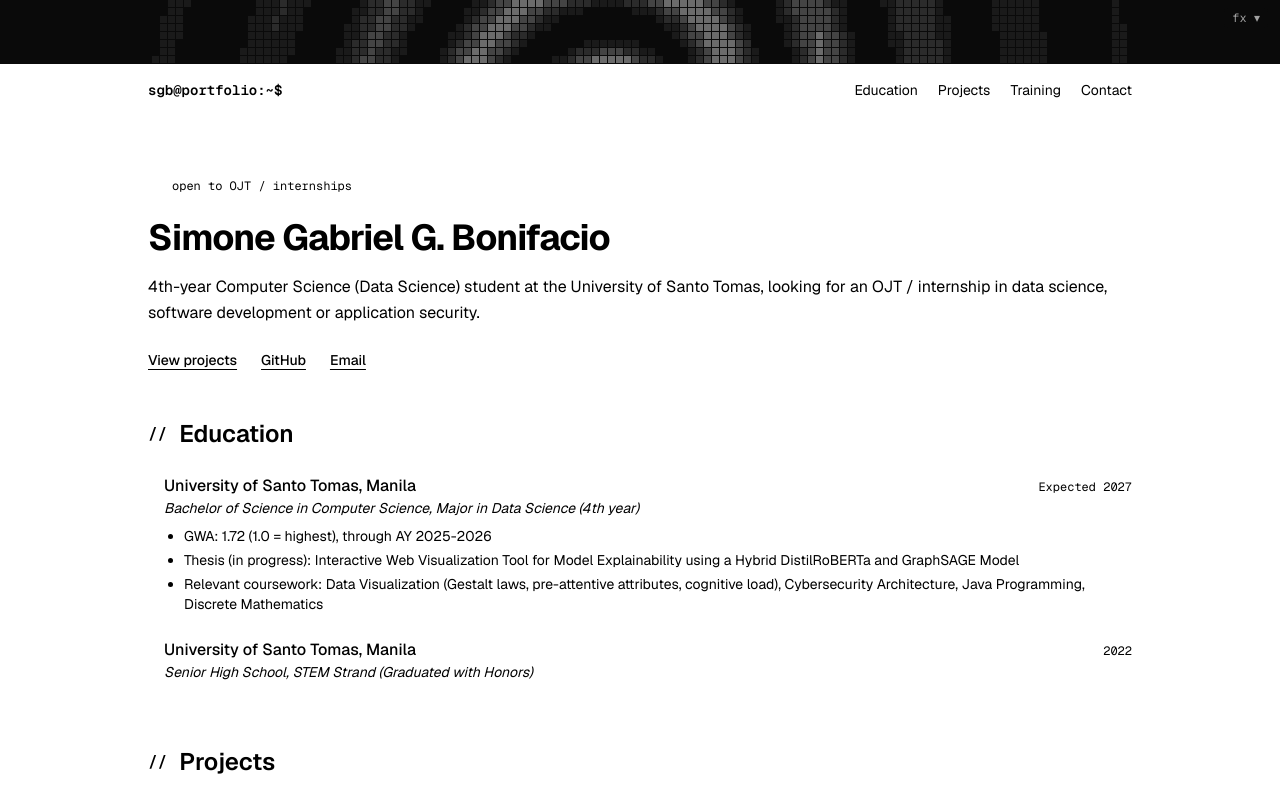
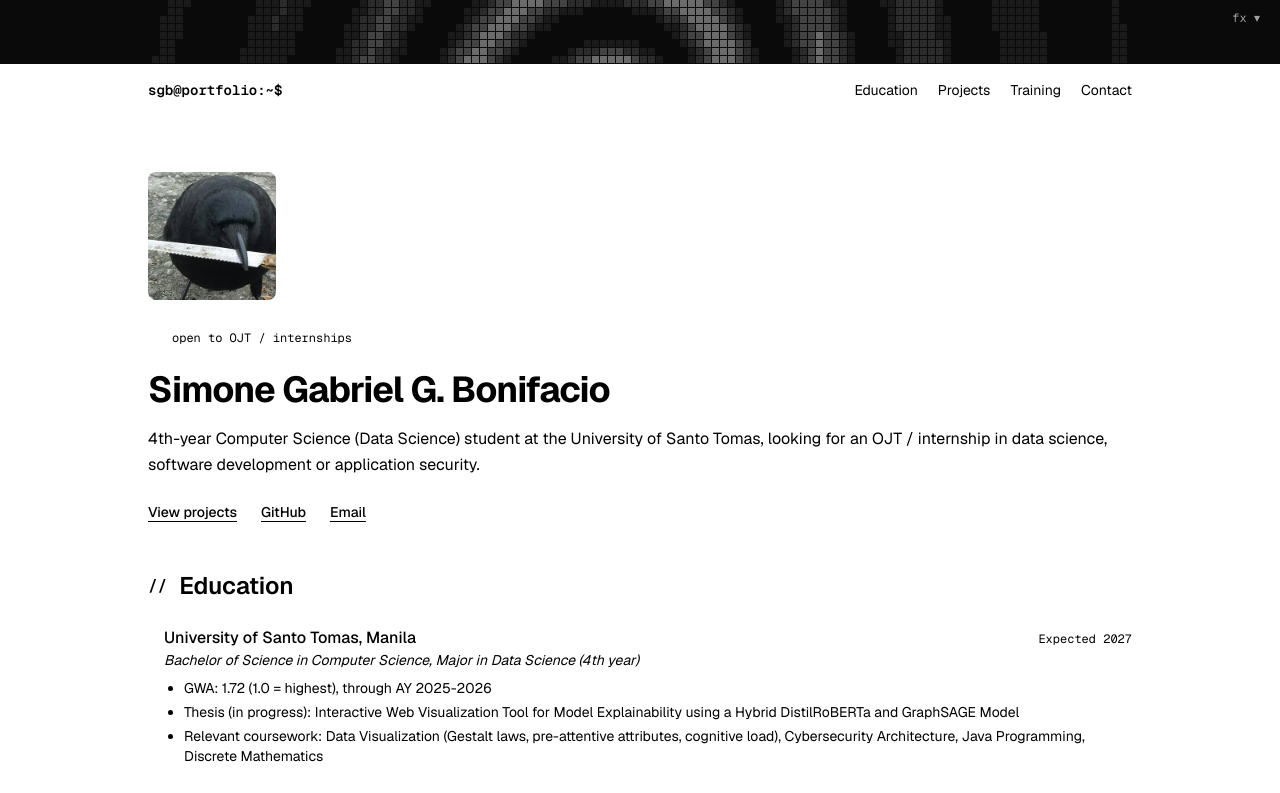
Before and after one commit to PL3SHY/Website_Portfolio, a Next.js app: page / in a window 1280 px wide. Shown: the top 793 px of the page. Built offline with nearby package versions, Linux system fonts and the light colour scheme.

Commit message:
Crow photo on the left side
Added:
A square crow photo above my name in the left column.

```diff
--- a/src/app/page.tsx
+++ b/src/app/page.tsx
@@ -1,3 +1,4 @@
+import Image from "next/image";
 import AuditPanel from "@/components/AuditPanel";
 import ProjectCard from "@/components/ProjectCard";
 import RentalDemo from "@/components/RentalDemo";
@@ -22,6 +23,14 @@ export default function Home() {
     <main className="mx-auto w-full max-w-5xl px-5 pt-14 lg:grid lg:grid-cols-[20rem_minmax(0,1fr)] lg:gap-14 xl:grid-cols-[22rem_minmax(0,1fr)]">
       {/* Left: who I am. On wide screens it stays in view while the right side scrolls. */}
       <aside className="pb-12 lg:sticky lg:top-24 lg:self-start lg:pb-0">
+        <Image
+          src="/crow.png"
+          alt="A crow holding a knife in its beak"
+          width={320}
+          height={320}
+          priority
+          className="mb-6 aspect-square w-32 rounded-lg border border-line object-cover sm:w-40"
+        />
         <p className="inline-flex items-center gap-2 rounded border border-green/30 bg-green-soft px-2.5 py-1 font-mono text-xs text-green-strong">
           <span className="h-1.5 w-1.5 rounded-full bg-green" />
           open to OJT / internships
```
Also changed, not shown: public/crow.png (added).
